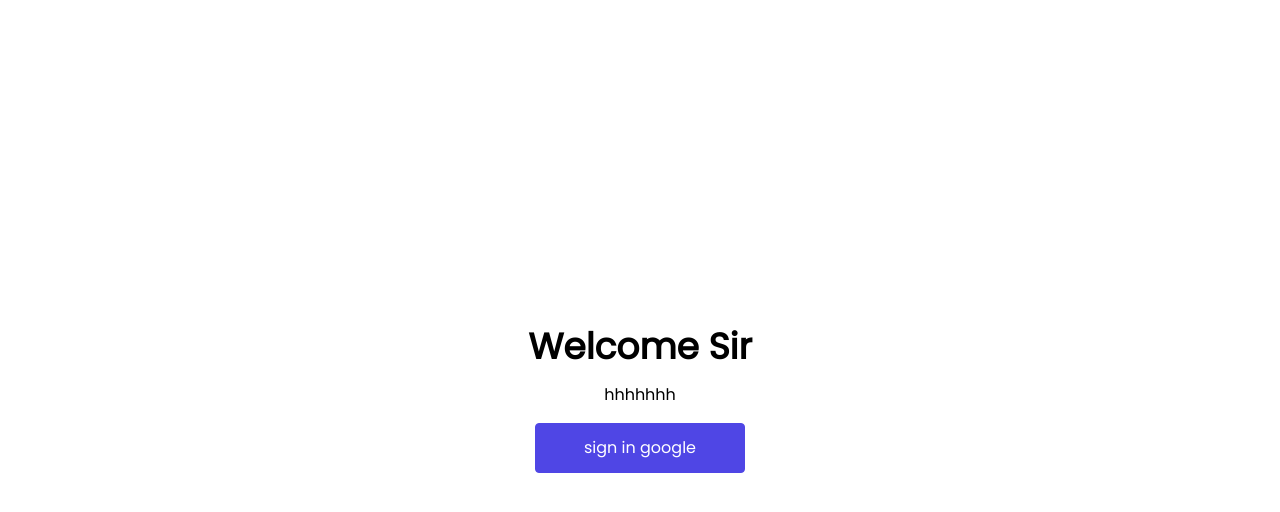
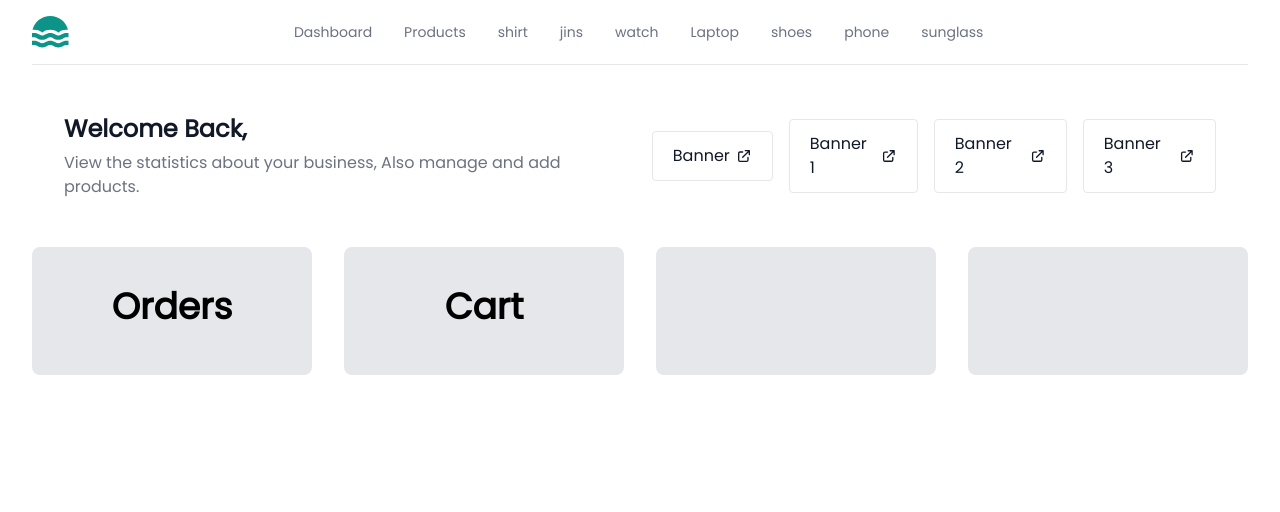
Before and after one commit to Snandi891/shopping-app, a Next.js app: page / in a window 1280 px wide. Shown: the top 512 px of the page. Built offline with nearby package versions, Linux system fonts and the light colour scheme; no server answers.

Commit message:
first commit

```diff
--- a/components/Header.js
+++ b/components/Header.js
@@ -3,8 +3,6 @@ import Link from "next/link";
 import { useRouter } from "next/router";
 
 export default function Header() {
-  const { data: session } = useSession();
-
   const router = useRouter();
   const { pathname } = router;
 
@@ -12,7 +10,6 @@ export default function Header() {
     "text-green-500 transition hover:text-green-500/75 p-3 bg-gray-200 rounded-md";
   const inactive = "text-gray-500 transition hover:text-gray-500/75 p-3";
 
-  if (session) {
   return (
     <>
       <header className="bg-white border-b sticky top-0 ">
@@ -38,134 +35,72 @@ export default function Header() {
             <div className="hidden md:block">
               <nav aria-label="Global">
                 <ul className="flex items-start gap-2 text-sm">
-                    <li>
-                      <Link
+                  <li
                     className={
-                          location.pathname === "/" ? active : inactive
+                      "text-gray-500 transition hover:text-gray-500/75 p-3"
                     }
-                        href="/"
                   >
-                        {" "}
-                        Dashboard{" "}
-                      </Link>
+                    <Link href="/"> Dashboard </Link>
                   </li>
 
-                    <li>
-                      <Link
+                  <li
                     className={
-                          location.pathname === "/products" ? active : inactive
+                      "text-gray-500 transition hover:text-gray-500/75 p-3"
                     }
-                        href="/products"
                   >
-                        {" "}
-                        Products{" "}
-                      </Link>
+                    <Link href="/products"> Products </Link>
                   </li>
-                    <li>
-                      <Link
+                  <li
                     className={
-                          location.pathname === "/shirtProducts"
-                            ? active
-                            : inactive
+                      "text-gray-500 transition hover:text-gray-500/75 p-3"
                     }
-                        href="/shirtProducts"
                   >
-                        {" "}
-                        shirt{" "}
-                      </Link>
+                    <Link href="/shirtProducts"> shirt </Link>
                   </li>
 
-                    <li>
-                      <Link
+                  <li
                     className={
-                          location.pathname === "/jinsProducts"
-                            ? active
-                            : inactive
+                      "text-gray-500 transition hover:text-gray-500/75 p-3"
                     }
-                        href="/jinsProducts"
                   >
-                        {" "}
-                        jins{" "}
-                      </Link>
+                    <Link href="/jinsProducts"> jins </Link>
                   </li>
 
-                    <li>
-                      <Link
+                  <li
                     className={
-                          location.pathname === "/watchProducts"
-                            ? active
-                            : inactive
+                      "text-gray-500 transition hover:text-gray-500/75 p-3"
                     }
-                        href="/watchProducts"
                   >
-                        {" "}
-                        watch{" "}
-                      </Link>
+                    <Link href="/watchProducts"> watch </Link>
                   </li>
-                    <li>
-                      <Link
+                  <li
                     className={
-                          location.pathname === "/laptopProducts"
-                            ? active
-                            : inactive
+                      "text-gray-500 transition hover:text-gray-500/75 p-3"
                     }
-                        href="/laptopProducts"
                   >
-                        {" "}
-                        Laptop{" "}
-                      </Link>
+                    <Link href="/laptopProducts"> Laptop </Link>
                   </li>
 
-                    <li>
-                      <Link
+                  <li
                     className={
-                          location.pathname === "/shoesProducts"
-                            ? active
-                            : inactive
+                      "text-gray-500 transition hover:text-gray-500/75 p-3"
                     }
-                        href="/shoesProducts"
                   >
-                        {" "}
-                        shoes{" "}
-                      </Link>
+                    <Link href="/shoesProducts"> shoes </Link>
                   </li>
-                    <li>
-                      <Link
+                  <li
                     className={
-                          location.pathname === "/phoneProducts"
-                            ? active
-                            : inactive
+                      "text-gray-500 transition hover:text-gray-500/75 p-3"
                     }
-                        href="/phoneProducts"
                   >
-                        {" "}
-                        phone{" "}
-                      </Link>
+                    <Link href="/phoneProducts"> phone </Link>
                   </li>
-                    <li>
-                      <Link
+                  <li
                     className={
-                          location.pathname === "/sunglassProducts"
-                            ? active
-                            : inactive
+                      "text-gray-500 transition hover:text-gray-500/75 p-3"
                     }
-                        href="/sunglassProducts"
                   >
-                        {" "}
-                        sunglass{" "}
-                      </Link>
-                    </li>
-
-                    <li>
-                      <Link
-                        className={
-                          location.pathname === "/settings" ? active : inactive
-                        }
-                        href="/settings"
-                      >
-                        {" "}
-                        Settings{" "}
-                      </Link>
+                    <Link href="/sunglassProducts"> sunglass </Link>
                   </li>
                 </ul>
               </nav>
@@ -174,11 +109,11 @@ export default function Header() {
             <div className="flex items-center gap-4">
               <div className="sm:flex sm:gap-4">
                 <div class="h-10 w-10">
-                    <img
+                  {/* <img
                       class="h-full w-full rounded-full object-cover object-center"
                       src={session.user.image}
                       alt=""
-                    />
+                    /> */}
                 </div>
               </div>
               <div className="block md:hidden">
@@ -206,4 +141,3 @@ export default function Header() {
     </>
   );
 }
-}
--- a/pages/_app.js
+++ b/pages/_app.js
@@ -2,7 +2,6 @@ import "@/styles/globals.css";
 
 import { Poppins } from "next/font/google";
 
-import { SessionProvider } from "next-auth/react";
 import Header from "@/components/Header";
 import { Toaster } from "react-hot-toast";
 
@@ -16,11 +15,9 @@ export default function App({
     <main
       className={`mx-auto max-w-screen-2xl px-4 sm:px-6 lg:px-8 ${inter.className}`}
     >
-      <SessionProvider session={session}>
-        <Header />
-        <Component {...pageProps} />
-        <Toaster position="top-center" reverseOrder={false} />
-      </SessionProvider>
+      <Header />
+      <Component {...pageProps} />
+      <Toaster position="top-center" reverseOrder={false} />
     </main>
   );
 }
--- a/pages/api/auth/[...nextauth].js
+++ /dev/null
@@ -1,15 +0,0 @@
-import clientPromise from "@/lib/mongodb";
-import { MongoDBAdapter } from "@auth/mongodb-adapter";
-import NextAuth from "next-auth";
-
-import GoogleProvider from "next-auth/providers/google";
-
-export default NextAuth({
-  adapter: MongoDBAdapter(clientPromise),
-  providers: [
-    GoogleProvider({
-      clientId: process.env.GOOGLE_ID,
-      clientSecret: process.env.GOOGLE_SECRET,
-    }),
-  ],
-});
--- a/pages/index.js
+++ b/pages/index.js
@@ -1,9 +1,6 @@
-import { signIn, signOut, useSession } from "next-auth/react";
 import Link from "next/link";
 
 export default function Home() {
-  const { data: session } = useSession();
-  if (session) {
   return (
     <>
       <header className="bg-white">
@@ -12,9 +9,6 @@ export default function Home() {
             <div>
               <h1 className="text-2xl font-bold text-gray-900 sm:text-2xl">
                 Welcome Back,{" "}
-                  <span className="text-green-700 sm:text-3xl">
-                    {session.user.name}
-                  </span>
               </h1>
 
               <p className="mt-1.5 text-md text-gray-500">
@@ -145,21 +139,3 @@ export default function Home() {
     </>
   );
 }
-
-  return (
-    <>
-      <div className="flex flex-col max-w-4xl min-h-screen justify-center items-center m-auto">
-        <h1 className="text-4xl font-bold max-w-1g text-center">Welcome Sir</h1>
-        <p className="font-medium my-4"> hhhhhhh</p>
-        <button
-          className="inline-block rounded border border-indigo-600 bg-indigo-600 px-12 py-3
-        text-md font-medium text-white hover:bg-transparent hover:text-indigo-600
-        focus:outline-none focus:ring active:text-indigo-500 "
-          onClick={() => signIn("google")}
-        >
-          sign in google
-        </button>
-      </div>
-    </>
-  );
-}
--- a/pages/jinsProducts/index.js
+++ b/pages/jinsProducts/index.js
@@ -121,12 +121,6 @@ export default function JinsProducts() {
                       />
                     </td>
 
-                    {/* <img
-                      class="h-full w-full rounded-full object-cover object-center"
-                      src={session.user.image}
-                      alt=""
-                    /> */}
-
                     <td class=" gap-4 px-2 py-2 font-medium">
                       <Link
                         href={"/jinsProducts/delete/" + product._id}
--- a/pages/settings/index.js
+++ /dev/null
@@ -1,54 +0,0 @@
-import { signOut, useSession } from "next-auth/react";
-import Link from "next/link";
-import { useRouter } from "next/router";
-
-export default function Settings() {
-  const { data: session } = useSession();
-
-  const router = useRouter();
-  async function logout() {
-    await router.push("/");
-    await signOut();
-  }
-  if (session) {
-    return (
-      <>
-        <header className="bg-white">
-          <div className="mx-auto max-w-screen-2xl px-4 py-8 sm:px-6 sm:py-12 lg:px-8">
-            <div className="flex flex-col items-start gap-4 md:flex-row md:items-center md:justify-between">
-              <div>
-                <div className="sm:flex sm:gap-4 my-4 gap-6 items-center ">
-                  <div class="h-10 w-10">
-                    <img
-                      class="h-full w-full rounded-full object-cover object-center"
-                      src={session.user.image}
-                      alt=""
-                    />
-                  </div>
-                  <h1 className="text-2xl font-bold text-gray-900 sm:text-2xl">
-                    {session.user.name}
-                  </h1>
-                </div>
-
-                <p className="mt-1.5 text-md text-gray-500">
-                  {session.user.email}
-                </p>
-              </div>
-
-              <div className="flex items-center gap-4">
-                <button
-                  className="inline-flex items-center justify-center gap-1.5 rounded border
-                       border-green-200 hover: bg-green-50  px-5 py-3 text-green-900 transition
-                       hover:text-green-700 focus:outline-none focus:ring"
-                  onClick={logout}
-                >
-                  <span className="text-md font-medium"> Logout </span>
-                </button>
-              </div>
-            </div>
-          </div>
-        </header>
-      </>
-    );
-  }
-}
```
Lines whose indentation alone changed are shown as unchanged.
